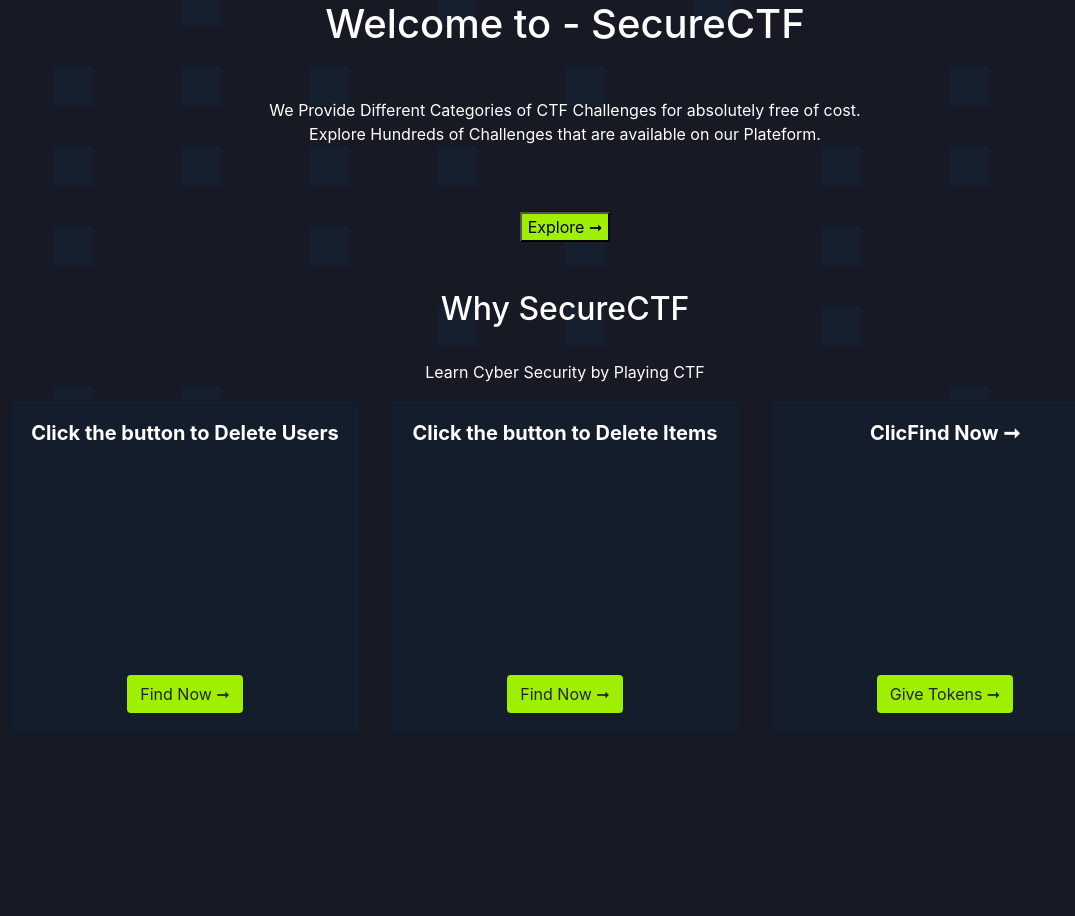
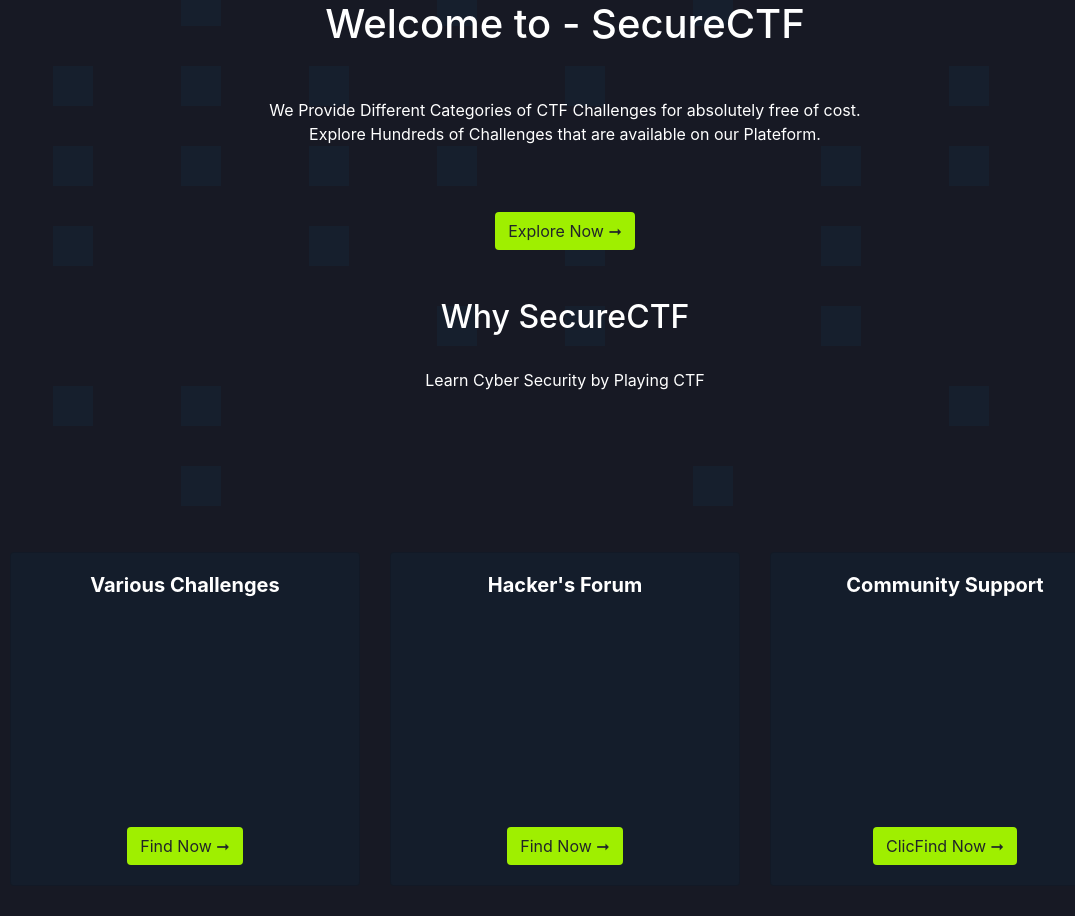
Before and after one commit to Avichiii/SecureCTF, a Flask app: page / in a window 1280 px wide. Shown: the part 174-1090 px from the top of the page, without its empty margins (75-1150 px from the left). Before the commit the page ends 887 px from the top, so only its background shows below. Run offline with Flask 3, Linux system fonts and the light colour scheme.

Commit message:
added all the relevent routes

```diff
--- a/securectf/route.py
+++ b/securectf/route.py
@@ -15,3 +15,15 @@ def signup():
 @app.route('/login')
 def login():
     return render_template('login.html')
+
+@app.route('/ctf')
+def ctf():
+    return render_template('ctf.html')
+
+@app.route('/forum')
+def forum():
+    return render_template('forum.html')
+
+@app.route('/community')
+def community():
+    return render_template('community.html')
--- /dev/null
+++ b/securectf/templates/community.html
@@ -0,0 +1,3 @@
+{% extends 'base.html' %}
+
+{% block title %} Community Page {% endblock %}
--- /dev/null
+++ b/securectf/templates/ctf.html
@@ -0,0 +1,3 @@
+{% extends 'base.html' %}
+
+{% block title %} CTF Page {% endblock %}
--- /dev/null
+++ b/securectf/templates/forum.html
@@ -0,0 +1,3 @@
+{% extends 'base.html' %}
+
+{% block title %} Forum Page {% endblock %}
--- a/securectf/templates/home.html
+++ b/securectf/templates/home.html
@@ -22,9 +22,7 @@
             Explore Hundreds of Challenges that are available on our Plateform.
         </p>
 
-        <button  class="home-banner-button">
-            Explore ➞
-        </button>
+        <a class="btn home-banner-button btn-outline" href="{{ url_for('login') }}">Explore Now ➞</a>
 
         {% for br in range(3) %}
             <br>
@@ -34,38 +32,42 @@
         <br>
         <p>Learn Cyber Security by Playing CTF</p>
 
+        {% for br in range(6) %}
+            <br>
+        {% endfor %}
+
         <!-- boxes -->
         <div class="row">
             <div class="col-md-4">
                 <div style="margin-bottom: 30px" class="card text-center home-boxes card-wrapper">
                     <div class="card-body">
-                        <h5 class="card-title"><strong>Click the button to Delete Users</strong></h5>
+                        <h5 class="card-title"><strong>Various Challenges</strong></h5>
                         {% for br in range(7) %}
                         <br>
                         {% endfor %}
-                            <a class="btn home-banner-button btn-outline" href="#">Find Now ➞</a>
+                            <a class="btn home-banner-button btn-outline" href="{{ url_for('ctf') }}">Find Now ➞</a>
                     </div>
                 </div>
             </div>
             <div class="col-md-4">
                 <div style="margin-bottom: 30px" class="card text-center home-boxes card-wrapper">
                     <div class="card-body">
-                        <h5 class="card-title"><strong>Click the button to Delete Items</strong></h5>
+                        <h5 class="card-title"><strong>Hacker's Forum</strong></h5>
                         {% for br in range(7) %}
                         <br>
                         {% endfor %}
-                            <a class="btn home-banner-button btn-outline" href="#">Find Now ➞</a>
+                            <a class="btn home-banner-button btn-outline" href="{{ url_for('forum') }}">Find Now ➞</a>
                     </div>
                 </div>
             </div>
             <div class="col-md-4">
                 <div style="margin-bottom: 30px" class="card text-center home-boxes card-wrapper">
                     <div class="card-body">
-                        <h5 class="card-title"><strong>ClicFind Now ➞</strong></h5>
+                        <h5 class="card-title"><strong>Community Support</strong></h5>
                         {% for br in range(7) %}
                         <br>
                         {% endfor %}
-                            <a class="btn home-banner-button btn-outline" href="#">Give Tokens ➞</a>
+                            <a class="btn home-banner-button btn-outline" href="{{ url_for('community') }}">ClicFind Now ➞</a>
                     </div>
                 </div>
             </div>
```
Also changed, not shown: securectf/static/style.css (line endings or trailing spaces).
